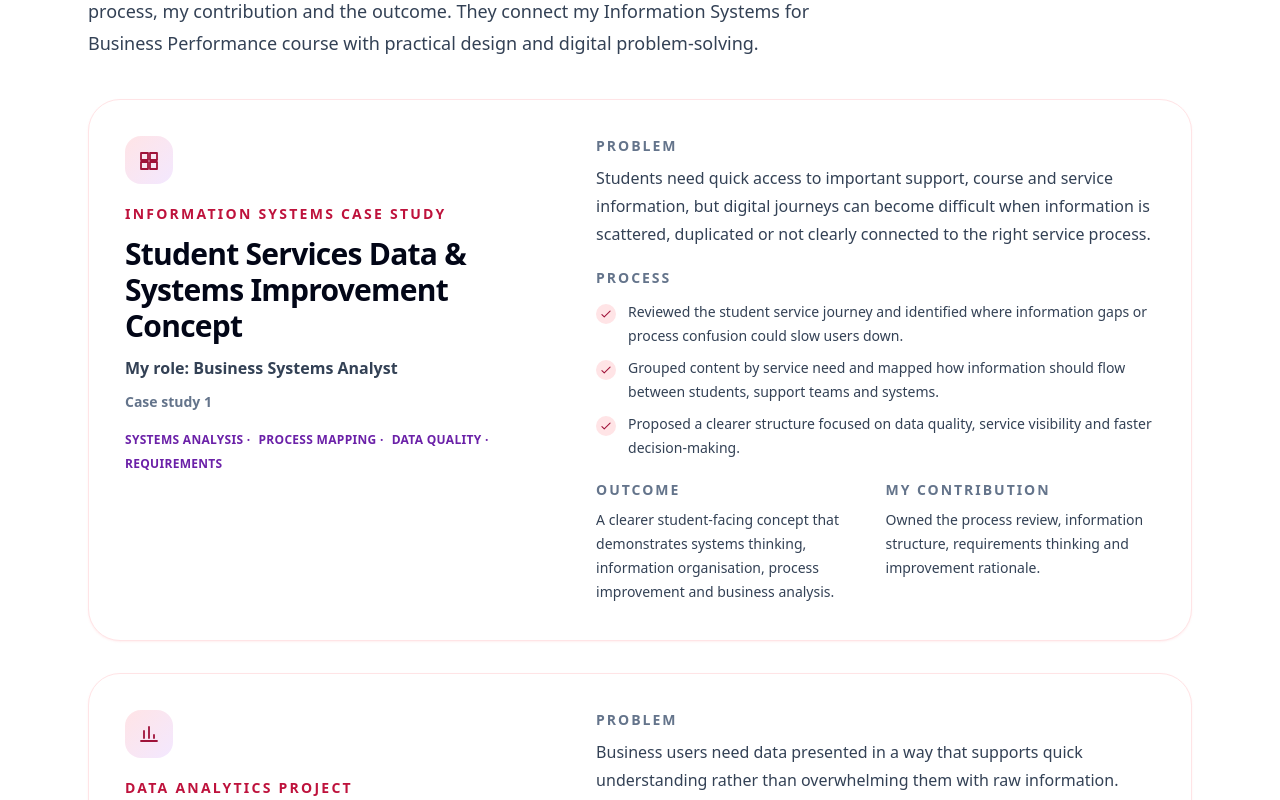
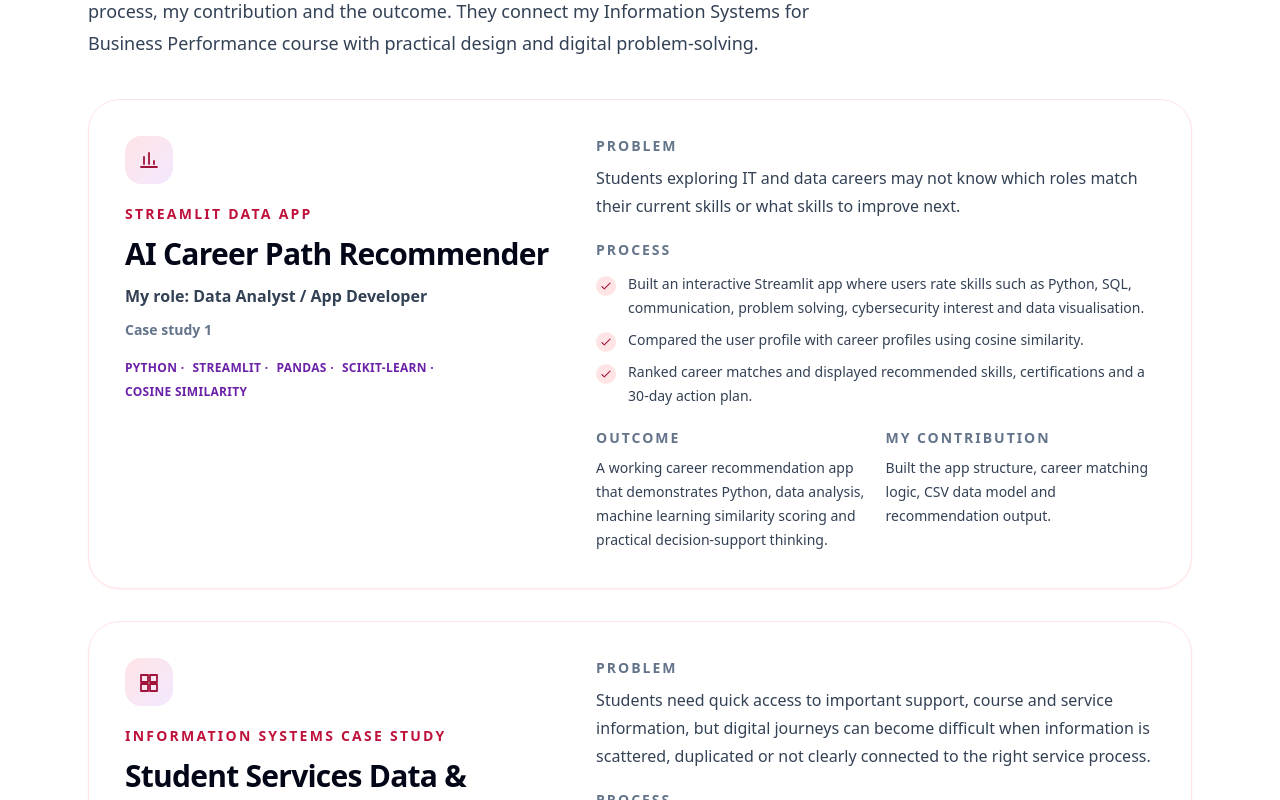
Before and after one commit to ShinaRose/Shianas-Portfolio, a React (Vite) app: page / in a window 1280 px wide. Shown: the part 1440-2240 px from the top of the page. Built offline with nearby package versions, Linux system fonts and the light colour scheme.

Commit message:
Update portfolioData.js

```diff
--- a/src/data/portfolioData.js
+++ b/src/data/portfolioData.js
@@ -76,6 +76,21 @@ export const skillGroups = [
 ];
 
 export const featuredWork = [
+  {
+  title: "AI Career Path Recommender",
+  label: "Streamlit data app",
+  role: "Data Analyst / App Developer",
+  tools: ["Python", "Streamlit", "Pandas", "Scikit-learn", "Cosine similarity"],
+  problem: "Students exploring IT and data careers may not know which roles match their current skills or what skills to improve next.",
+  approach: [
+    "Built an interactive Streamlit app where users rate skills such as Python, SQL, communication, problem solving, cybersecurity interest and data visualisation.",
+    "Compared the user profile with career profiles using cosine similarity.",
+    "Ranked career matches and displayed recommended skills, certifications and a 30-day action plan.",
+  ],
+  outcome: "A working career recommendation app that demonstrates Python, data analysis, machine learning similarity scoring and practical decision-support thinking.",
+  contribution: "Built the app structure, career matching logic, CSV data model and recommendation output.",
+  icon: "chart",
+},
   {
     title: "Student Services Data & Systems Improvement Concept",
     label: "Information systems case study",
```
